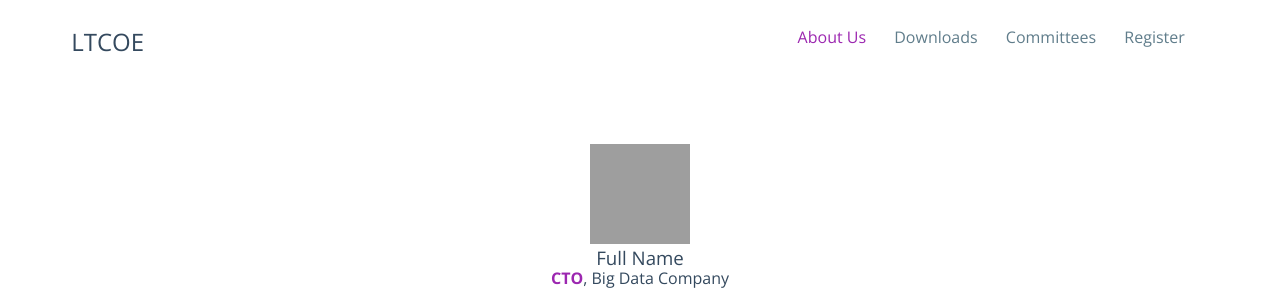
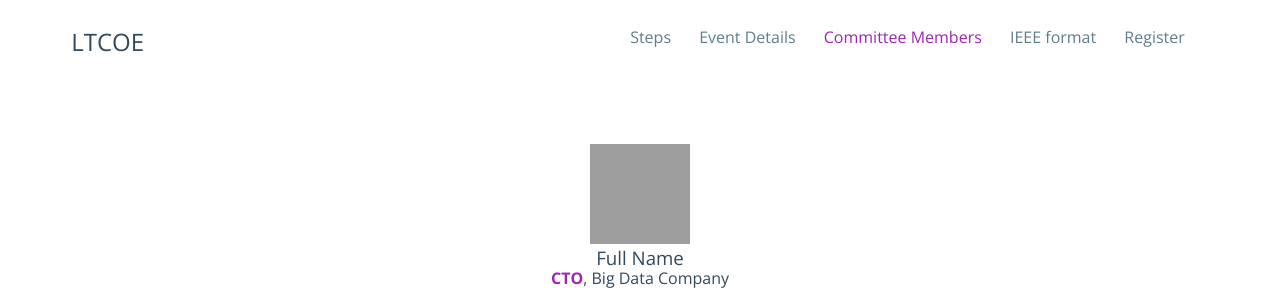
Before and after one commit to Shodhanth/NLC-Flask, a Flask app: page /committee in a window 1280 px wide. Shown: the top 300 px of the page. Run offline with Flask 2, Linux system fonts and the light colour scheme; some libraries are stand-ins or nearby versions; grey boxes are pictures that could not be loaded.

Commit message:
Add files via upload

```diff
--- a/templates/committee.html
+++ b/templates/committee.html
@@ -16,10 +16,11 @@
 	<div class="wrapper">
 		<h2><a href="/">LTCOE</a></h2>
 		<nav id="main_nav">
-			<a href="/about" class="active">About Us</a>
-			<a href="#">Downloads</a>
-			<a href="/committee">Committees</a>
-			<a href="/register">Register</a>
+			<a href="/static/assets/guidelines.pdf">Steps</a>
+            <a href="/static/assets/poster.pdf">Event Details</a>
+            <a href="/committee" class="active">Committee Members</a>
+            <a href="/static/assets/format.pdf">IEEE format</a>
+            <a href="/register">Register</a>
 		</nav>
 	</div>
 </header>
--- a/templates/index.html
+++ b/templates/index.html
@@ -18,6 +18,8 @@
         <h2>LTCOE</h2>
         <nav id="main-nav">
             <a href="/static/assets/guidelines.pdf">Steps</a>
+            <a href="/static/assets/poster.jpg">Event Details</a>
+            <a href="/committee">Committee Members</a>
             <a href="/static/assets/format.pdf">IEEE format</a>
             <a href="/register">Register</a>
         </nav>
```
